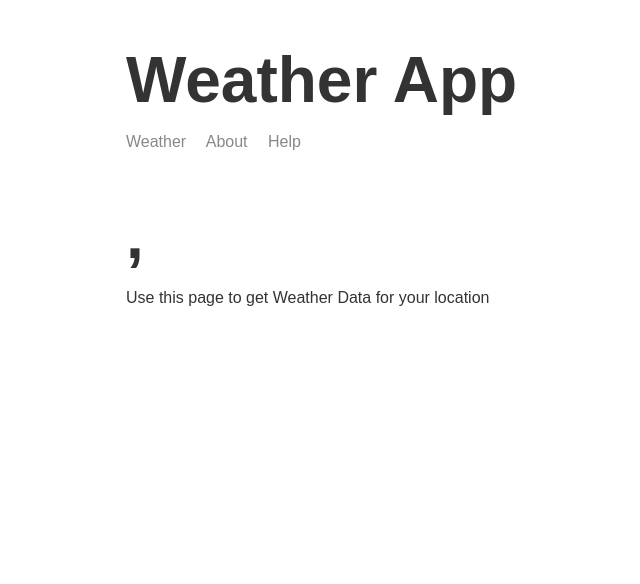
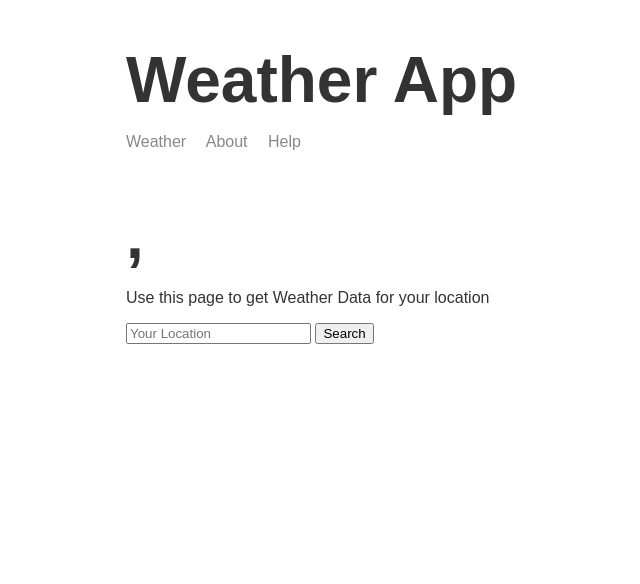
Before and after one commit to shivaan25/nodejs-learning, a Node server app: page / in a window 1280 px wide. Shown: the top 584 px of the page, without its empty margins (189-829 px from the left). Run offline with Node 20, Linux system fonts and the light colour scheme; data that the repository does not hold is empty; some libraries are stand-ins or nearby versions.

Commit message:
Adding Input Form in Front and taking value for request query -58

```diff
--- a/web-server/src/utils/weatherData.js
+++ b/web-server/src/utils/weatherData.js
@@ -14,7 +14,7 @@
 
     },(error,response) =>{
         if(error){
-            callback('Unable to connect With Weather API')
+            callback('Unable to connect With Weather API',undefined)
         }else if(response.body.success === 'false'){
             callback('Address not Found',undefined)
         }else{
--- a/web-server/templates/views/index.hbs
+++ b/web-server/templates/views/index.hbs
@@ -7,7 +7,7 @@
     <title>Weather</title>
     <link rel="icon" href="/img/weather_icon.png">
     <link rel="stylesheet" href="./css/styles.css">
-    <script src="./js/app.js"></script>
+
 </head>
 
 <body>
@@ -20,10 +20,15 @@
             {{address}}
          </h1>
          <p>Use this page to get Weather Data for your location</p>
+         <form action="">
+            <input placeholder="Your Location">
+            <button>Search</button>
+         </form>
     </div>
 
 
      {{>footer}}
+      <script src="./js/app.js"></script>
 </body>
 
 
```
Also changed, not shown: web-server/public/js/app.js.
